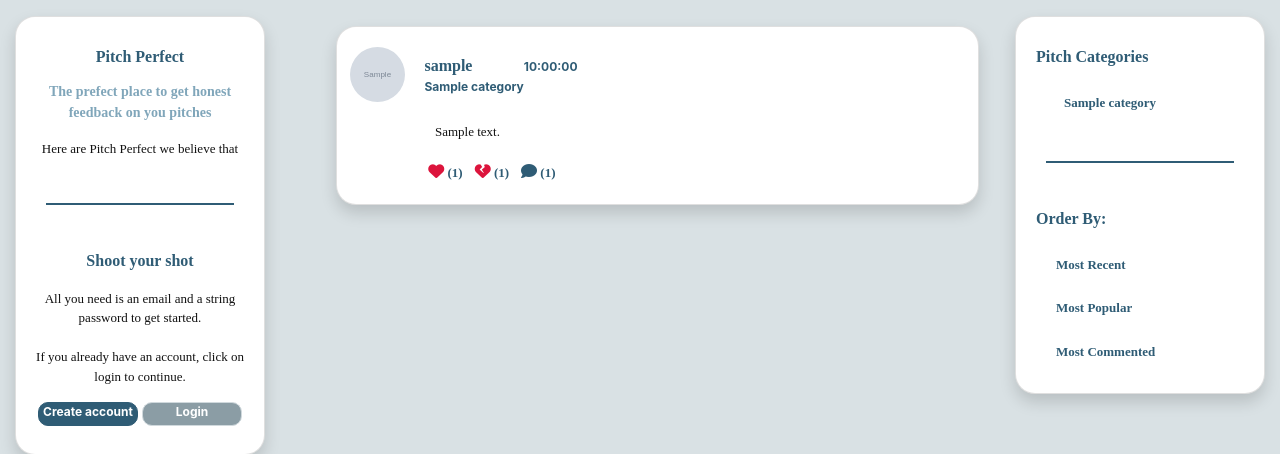
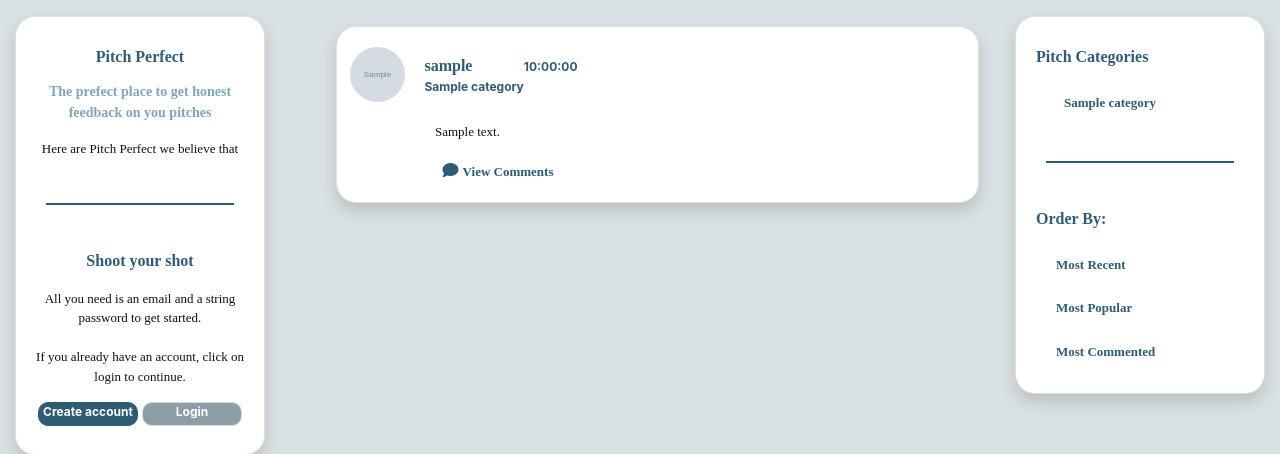
Before and after one commit to g90tony/pitch-perfect, a Flask app: page / in a window 1280 px wide. Shown: the part 56-510 px from the top of the page. Run offline with Flask 2, Linux system fonts and the light colour scheme; tables that the repository leaves empty hold one stand-in row (values such as "Sample post"); grey boxes marked "Sample" are stand-in pictures; some libraries are stand-ins or nearby versions.

Commit message:
updated pitches due to comments page

```diff
--- a/app/templates/macros/pitches.html
+++ b/app/templates/macros/pitches.html
@@ -23,48 +23,11 @@
       <p class="custom-body">{{item.body}}</p>
     </div>
     <div class="pitch-card-actions mx-3">
-      <button class="pitch-card-action-button">
-        <i class="fas fa-heart red-shade"
-          ><span class="custom-bold-body my-auto"> ({{item.up_votes}})</span></i
+      <a href="/pitch/{{item.id}}" class="pitch-card-action-button">
+        <i class="fas fa-comment primary-shade mx-2">
+          <span class="custom-bold-body">View Comments</span></i
         >
-      </button>
-
-      <button class="pitch-card-action-button">
-        <i class="fas fa-heart-broken red-shade"
-          ><span class="custom-bold-body my-auto">
-            ({{item.down_votes}})</span
-          ></i
-        >
-      </button>
-
-      <button
-        class="pitch-card-action-button"
-        data-toggle="collapse"
-        href="#comments_list"
-        role="button"
-        aria-expanded="false"
-        aria-controls="comments_list"
-      >
-        <i class="fas fa-comment primary-shade"
-          ><span class="custom-bold-body my-auto">
-            ({{item.comment_count}})</span
-          ></i
-        >
-      </button>
-      <div class="collapse" id="collapseExample">
-        <ul class="list-group">
-          <li class="list-group-item">
-            {% for comment in item.comments %}
-            <div class="media m-2">
-              <div class="media-body">
-                <p class="custom-body-bold">{{comment.username}}</p>
-                <p class="custom-sub-body">{{comment.comment}}</p>
-              </div>
-            </div>
-            {% endfor %}
-          </li>
-        </ul>
-      </div>
+      </a>
     </div>
   </div>
 </div>
```
